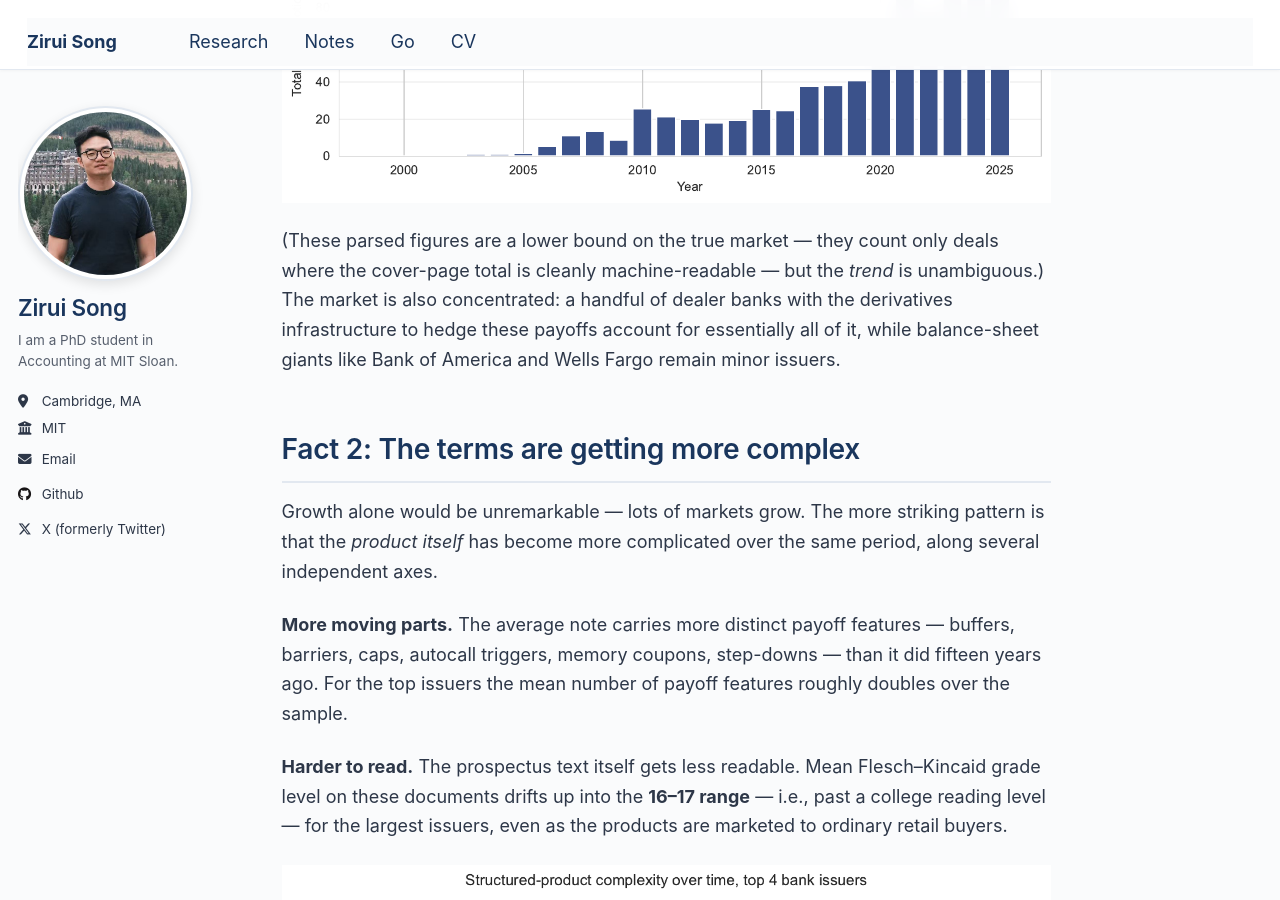
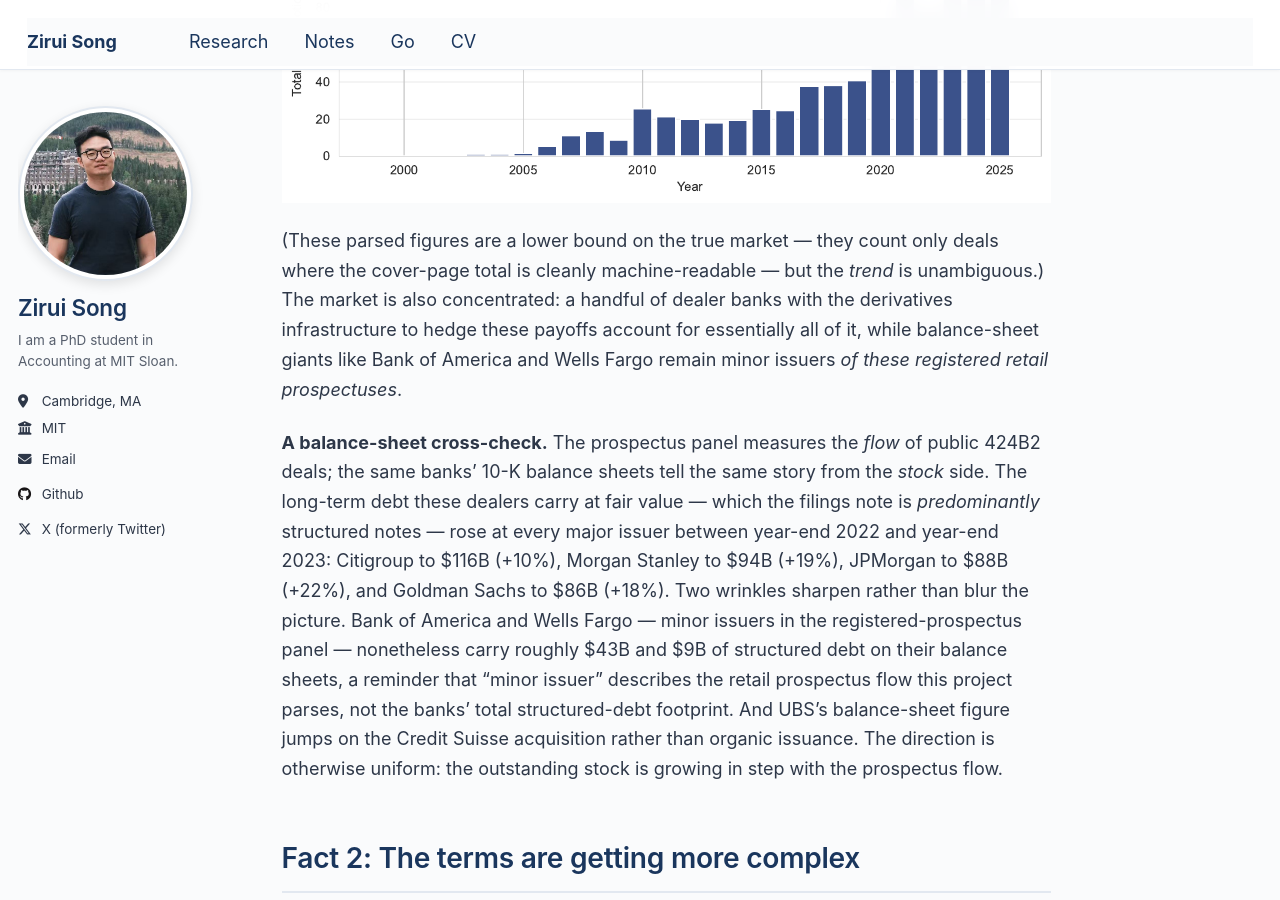
Before and after one commit to zirui-song/zirui-song.github.io, a Jekyll site: the page built from _posts/2026-07-13-structured-notes-boom.md, in a window 1280 px wide and 900 px high, scrolled down 2868 px. Built offline with Jekyll 4.4.1, drawn with Linux system fonts in a browser that asks for light colours; some of the changed text lies outside the part shown.

Commit message:
Add balance-sheet cross-check to structured-notes post
Corroborate rising-issuance trend with verified YE2023 fair-value-option
debt balances from primary 10-Ks; qualify BofA/WFC 'minor issuer' framing.

Co-Authored-By: Claude Opus 4.8 <noreply@anthropic.com>

```diff
--- a/_posts/2026-07-13-structured-notes-boom.md
+++ b/_posts/2026-07-13-structured-notes-boom.md
@@ -36,7 +36,9 @@ Counts can be inflated by ever-finer slicing of otherwise similar deals, so the
 
 ![Structured-note issuance volume, by bank and in total](/images/structured_notes/sp_notional_trend.png)
 
-(These parsed figures are a lower bound on the true market — they count only deals where the cover-page total is cleanly machine-readable — but the *trend* is unambiguous.) The market is also concentrated: a handful of dealer banks with the derivatives infrastructure to hedge these payoffs account for essentially all of it, while balance-sheet giants like Bank of America and Wells Fargo remain minor issuers.
+(These parsed figures are a lower bound on the true market — they count only deals where the cover-page total is cleanly machine-readable — but the *trend* is unambiguous.) The market is also concentrated: a handful of dealer banks with the derivatives infrastructure to hedge these payoffs account for essentially all of it, while balance-sheet giants like Bank of America and Wells Fargo remain minor issuers *of these registered retail prospectuses*.
+
+**A balance-sheet cross-check.** The prospectus panel measures the *flow* of public 424B2 deals; the same banks' 10-K balance sheets tell the same story from the *stock* side. The long-term debt these dealers carry at fair value — which the filings note is *predominantly* structured notes — rose at every major issuer between year-end 2022 and year-end 2023: Citigroup to $116B (+10%), Morgan Stanley to $94B (+19%), JPMorgan to $88B (+22%), and Goldman Sachs to $86B (+18%). Two wrinkles sharpen rather than blur the picture. Bank of America and Wells Fargo — minor issuers in the registered-prospectus panel — nonetheless carry roughly $43B and $9B of structured debt on their balance sheets, a reminder that "minor issuer" describes the retail prospectus flow this project parses, not the banks' total structured-debt footprint. And UBS's balance-sheet figure jumps on the Credit Suisse acquisition rather than organic issuance. The direction is otherwise uniform: the outstanding stock is growing in step with the prospectus flow.
 
 ## Fact 2: The terms are getting more complex
 
```
